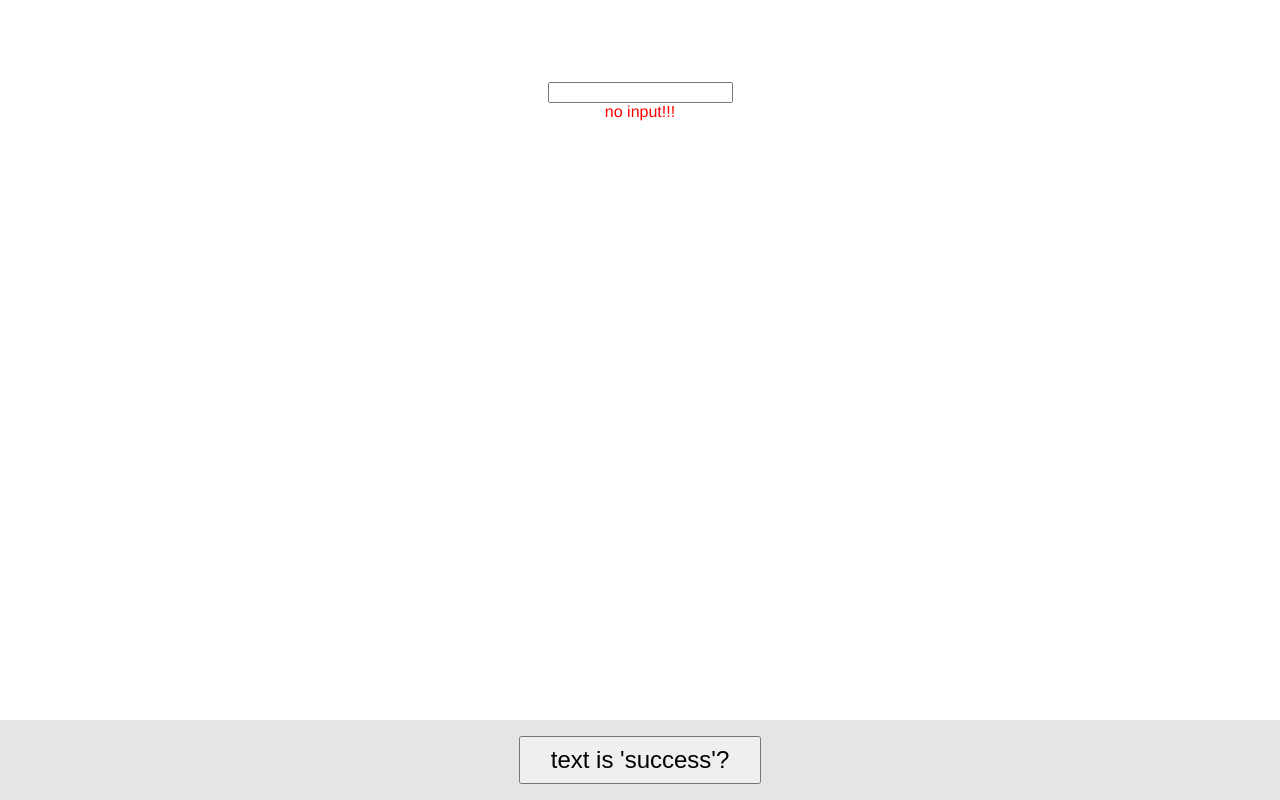
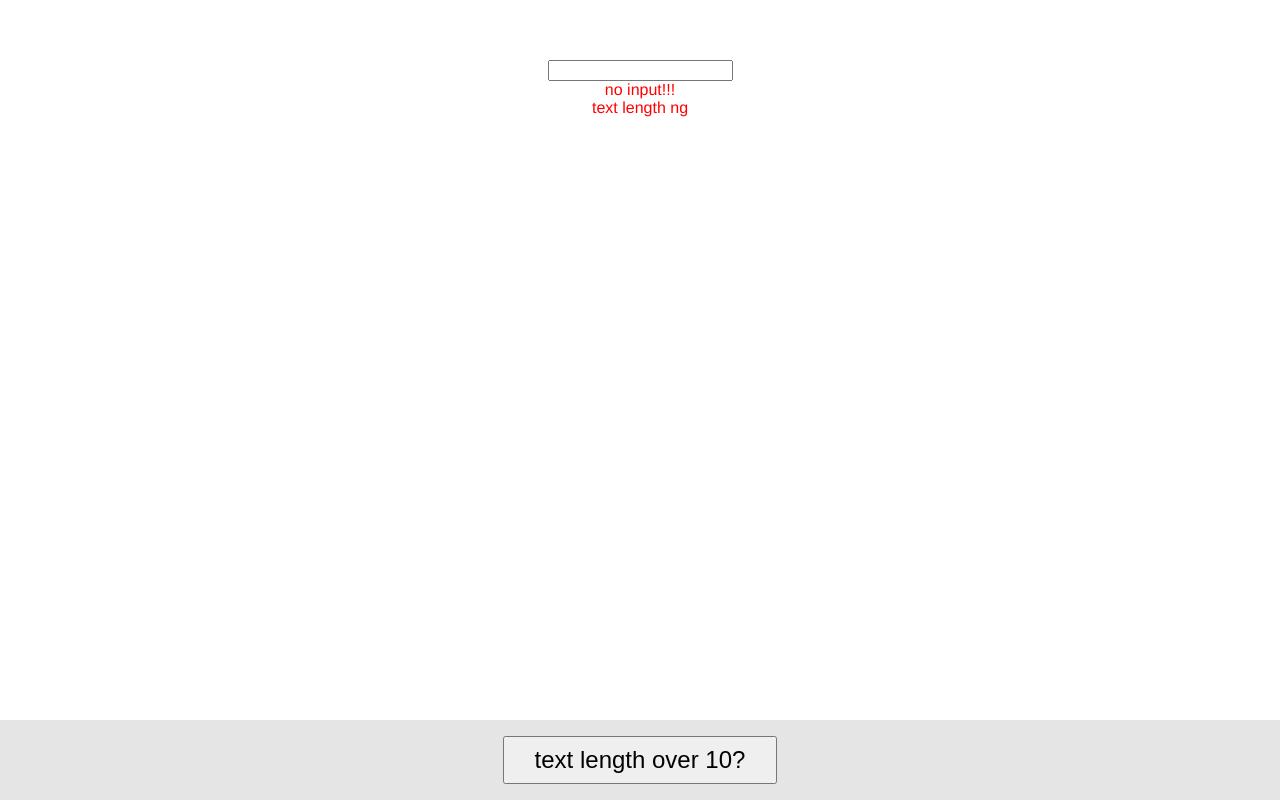
Before and after one commit to nalpan/vue2-test-sandbox, a Vue app: page / in a window 1280 px wide. Built offline with nearby package versions, Linux system fonts and the light colour scheme.

Commit message:
footerComponent修正

```diff
--- a/src/App.vue
+++ b/src/App.vue
@@ -1,10 +1,11 @@
 <template>
   <div id="app">
-    <div class="display">
-      <span>{{ text }}</span>
+    <text-component v-model="text" />
+    <div class="text-length-result">
+      <span v-if="lengthError" style="color: red;">text length ng</span>
+      <span v-if="!lengthError">text length ok!!!</span>
     </div>
-    <text-component v-model="text" />
-    <footer-component class="footer" :text="text" />
+    <footer-component class="footer" :text="text" @textValidate="lengthValidate($event)"/>
   </div>
 </template>
 
@@ -22,13 +23,14 @@ export default Vue.extend({
   data() {
     return {
       text: "",
+      lengthError: true
     };
   },
   methods: {
-    clearText() {
-      this.text = "";
-    },
-  },
+    lengthValidate(isSuccess: boolean){
+      this.lengthError = !isSuccess
+    }
+  }
 });
 </script>
 
--- a/src/components/footer-component/FooterComponent.vue
+++ b/src/components/footer-component/FooterComponent.vue
@@ -5,7 +5,7 @@
       :class="{ error: error }"
       @click="textValidate(text)"
     >
-      text is 'success'?
+      text length over 10?
     </button>
   </div>
 </template>
@@ -28,7 +28,7 @@ export default Vue.extend({
   },
   methods: {
     textValidate(text: string) {
-      this.error = !isSuccess(text);
+      this.$emit('textValidate', isSuccess(text))
     },
   },
 })
```
Also changed, not shown: 2 other files (tests, documents, lock files or other folders).
